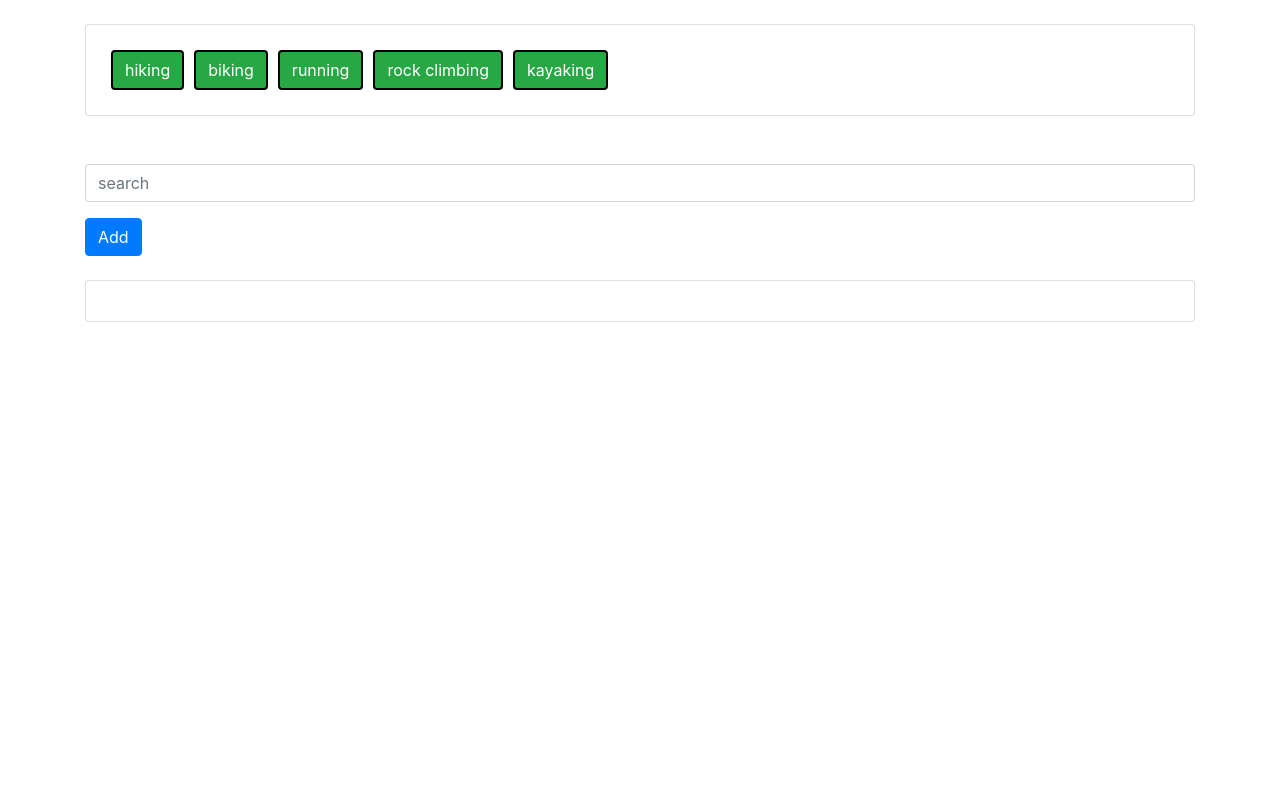
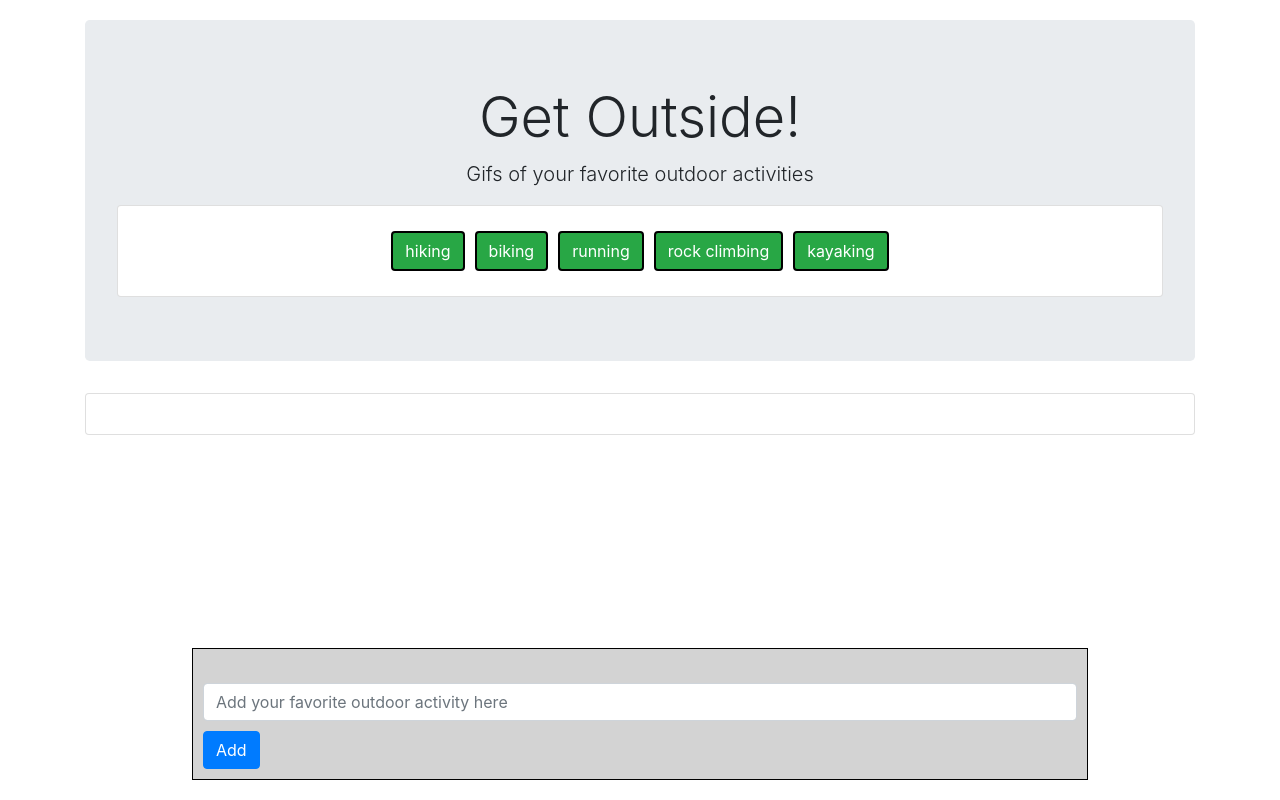
Before and after one commit to pmnelson89/GifTastic, a plain HTML site: page index.html in a window 1280 px wide. Drawn offline with nearby package versions, Linux system fonts and the light colour scheme.

Commit message:
made changes to html, added some style

```diff
--- a/assets/css/style.css
+++ b/assets/css/style.css
@@ -1,4 +1,31 @@
-.activity-btn, .showMore {
+.jumbotron {
+    text-align: center;
+    margin-top: 20px;
+    width: 100%;
+}
+
+.form-group {
+    margin: auto;
+    float: center;
+    width: 70%;
+    border: 1px solid black;
+    padding: 10px;
+    background: lightgray;
+    margin-bottom: 20px;
+}
+
+#input, #add {
+    margin: auto;
+}
+
+#input {
+    margin-bottom: 10px;
+}
+.header {
+    padding-top: none;
+    margin-top: none;
+}
+.activity-btn {
     margin: 5px;
     border: 2px solid black;
 }
--- a/index.html
+++ b/index.html
@@ -13,18 +13,18 @@
 </head>
 <body>
     <div class="container">
-        <br>
-        <div class="card">
-            <div class="card-body" id="buttonBox"></div>
+        <div class="jumbotron">
+            <h1 class="header display-4">Get Outside!</h1>
+            <p class="lead">Gifs of your favorite outdoor activities</p>
+            <div class="card">
+                <div class="card-body" id="buttonBox"></div>
+            </div>
         </div>
-        <br>
-        <div class="form-group">
+        <div class="form-group fixed-bottom">
             <label for=""></label>
-            <input type="text" class="form-control" id="input" placeholder="search">
+            <input type="text" class="form-control" id="input" placeholder="Add your favorite outdoor activity here">
+            <button type="submit" class="btn btn-primary" id="add">Add</button>
         </div>
-        <button type="submit" class="btn btn-primary" id="add">Add</button>
-        <br>
-        <br>
         <div class="results">
             <div class="card">
                 <div class="card-body" id="gifBox"></div>
```
